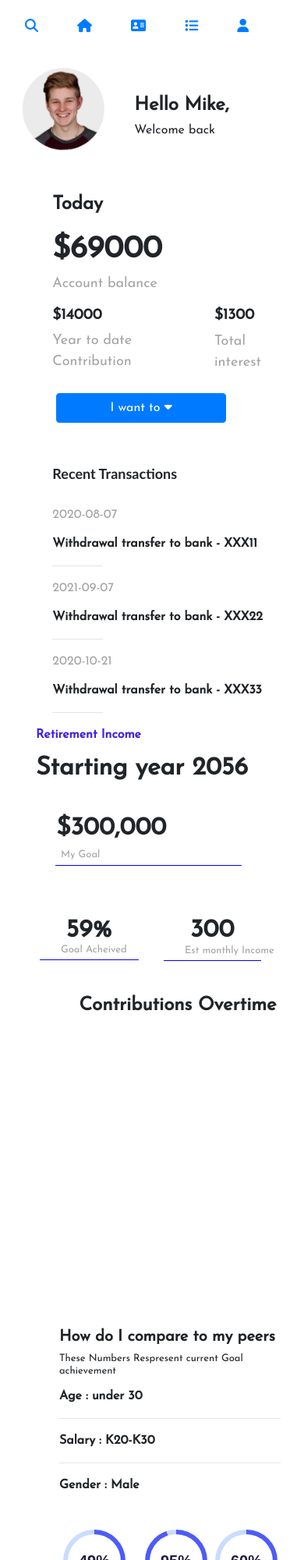
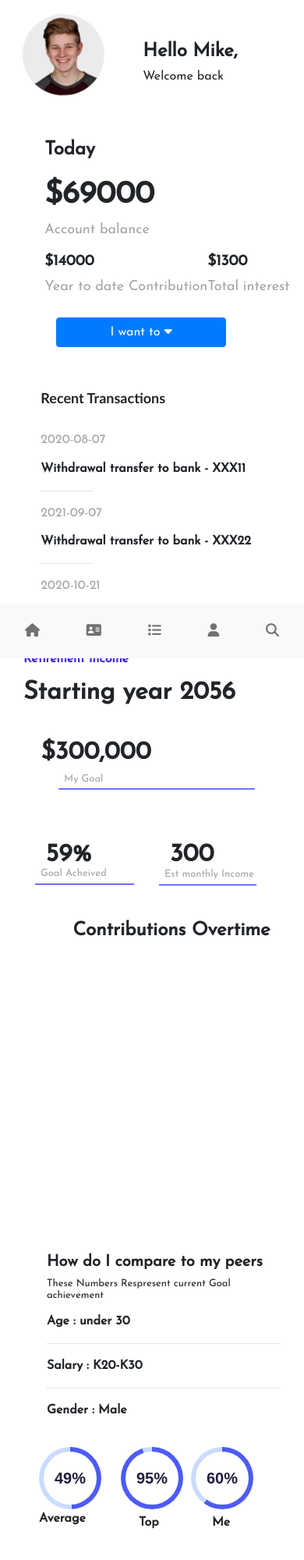
Before and after one commit to Pavanjatla/Touchcore-systems, a plain HTML site: page index.html in a window 390 px wide. Shown: the top 2000 px of the page at 78% size. Drawn offline with nearby package versions, Linux system fonts and the light colour scheme; a script that the page names is missing.

Commit message:
final changes

```diff
--- a/index.html
+++ b/index.html
@@ -107,7 +107,7 @@
 </head>
 <body>
 
-    <div class="wrapper">
+    <div class="wrapper container-fluid">
         <div class="sidebar">
                <img src="imgs/Capture.PNG" alt="logo" class="logo">
                 <li><a href="#"><i class="fas fa-search"></i></a></li>
@@ -123,12 +123,13 @@
             </div>
         </div>
            <!-- mobile navigation -->
-            <div class="navbar">
-                <li><a href="#"><i class="fas fa-search"></i></a></li>
-                <li><a href="#"><i class="fas fa-home"></i></a></li>
+            <div class="navbar fixed-bottom bg-light d-lg-none d-flex">
+
+                <li><a href="#"><i class="fas fa-home active"></i></a></li>
                 <li><a href="#"><i class="fas fa-address-card"></i></a></li>
                 <li><a href="#"><i class="fas fa-list"></i></a></li>
                 <li><a href="#"><i class="fas fa-user"></i></a></li>
+                <li><a href="#"><i class="fas fa-search"></i></a></li>
 
             </div>
     </div>
--- a/styles.css
+++ b/styles.css
@@ -127,7 +127,7 @@ body{
 
 }
 header{
-  margin-left: 7%;
+  padding-left: 7%;
   margin-top: 4%;
 }
 
@@ -555,13 +555,6 @@ header{
 
 /* mobile navbar kosam */
 
-.navbar {
-  overflow: hidden;
-  background-color: #fff;
-  position:fixed;
-  bottom: 0;
-  width: 90%;
-}
 
 .navbar a {
   float: left;
@@ -569,12 +562,13 @@ header{
   text-align: center;
   padding: 14px 16px;
   text-decoration: none;
+  color: #717171;
   font-size: 17px;
 }
 
 .navbar a:hover {
-  background: #f1f1f1;
-  color: rgb(32, 84, 241);
+  background: #2c22e6;
+  color: rgb(237, 239, 243);
 }
 
 /* mobile nav bar ends */
@@ -590,7 +584,7 @@ header{
     flex-direction: row;
   }
   .pic_name .name{
-    margin-left: 10%;
+    padding-left: 10%;
     margin-top: 10%;
   }
   .pic_name .name h3{
@@ -604,7 +598,7 @@ header{
   .money{
     padding:10px;
     margin-top: 40px;
-    margin-left: 30px;
+    padding-left: 30px;
   }
   .money p{
     font-size:x-large;
@@ -639,11 +633,11 @@ header{
   .firstbtn{
     height: fit-content;
     width: 60%;
-    margin-left: 45px
+    margin-left: 45px;
   }
   .Transactions{
     margin-top: 55px;
-    margin-left: 40px;
+    padding-left: 25px;
 
   }
   .Transactions .details{
@@ -652,14 +646,14 @@ header{
   }
   .second{
     margin: 0;
-    margin-left: 46px;
+    padding-left: 30px;
   }
   .income h3{
     font-size:xx-large;
   }
  .target{
   display: block;
-  margin-left: 45px;
+  padding-left: 45px;
   margin-top: -20px;
  }
  .target h3{
@@ -667,29 +661,26 @@ header{
  }
  .target .des{
   margin-top: -60px;
-  margin-left:-20px
+  padding-left:-20px
  }
  .target .sh{
-  margin-left:-20px;
+  padding-left:-20px;
   margin-top:-20px;
  }
 .target .goal{
   display: flex;
   flex-direction: row;
-  margin-left:-20px;
-}
-.target .goal .sh1{
-  margin-left: 7px;
+  margin-left:-30px;
 }
 .graph{
-  margin-left: 20px;
+  padding-left: 20px;
 }
 .graph h5{
   font-size: x-large;
   text-align: center;
 }
 .second .graph .graph_mobile{
-  width: 95%;
+  width: 50%;
   height: 400px;
 }
 .peers .intro h6{
@@ -701,18 +692,23 @@ header{
 }
 
 .compare .m_container{
-  margin-left:-20px;
   margin-top: 35px;
   column-gap: 10px;
-  padding: 10px;
+  padding-left:-300px;
+  padding-right: 130px;
+  display: flex;
+  flex-direction: row;
+}
+.compare .m_container .container{
+  margin-left: -50px;
+
 }
 .conta{
   margin: 0;
-  margin-left:50px
 }
 .fourth{
   margin: 0;
-  margin-left: 30px;
+  height: 260px;
 }
 
 }
```
